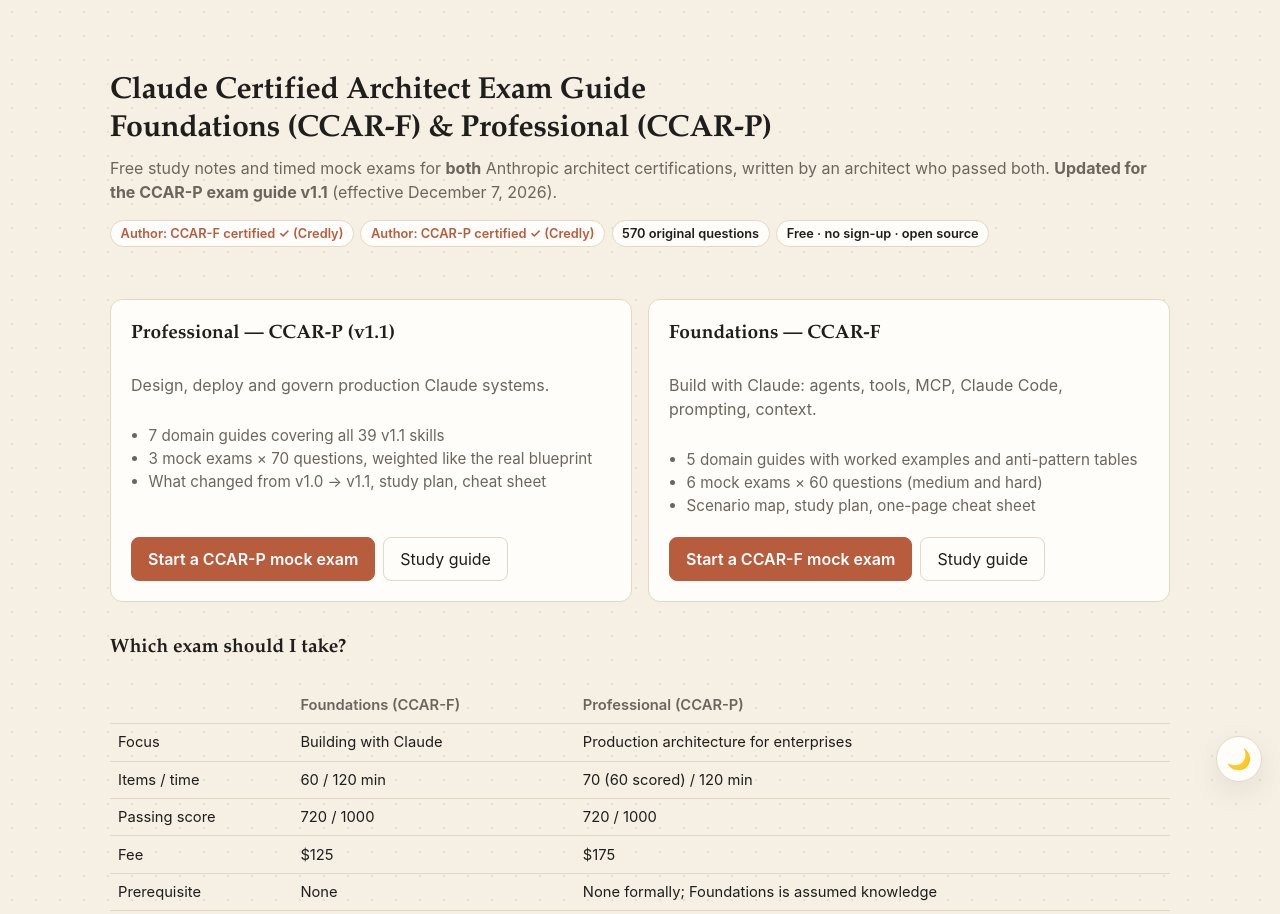
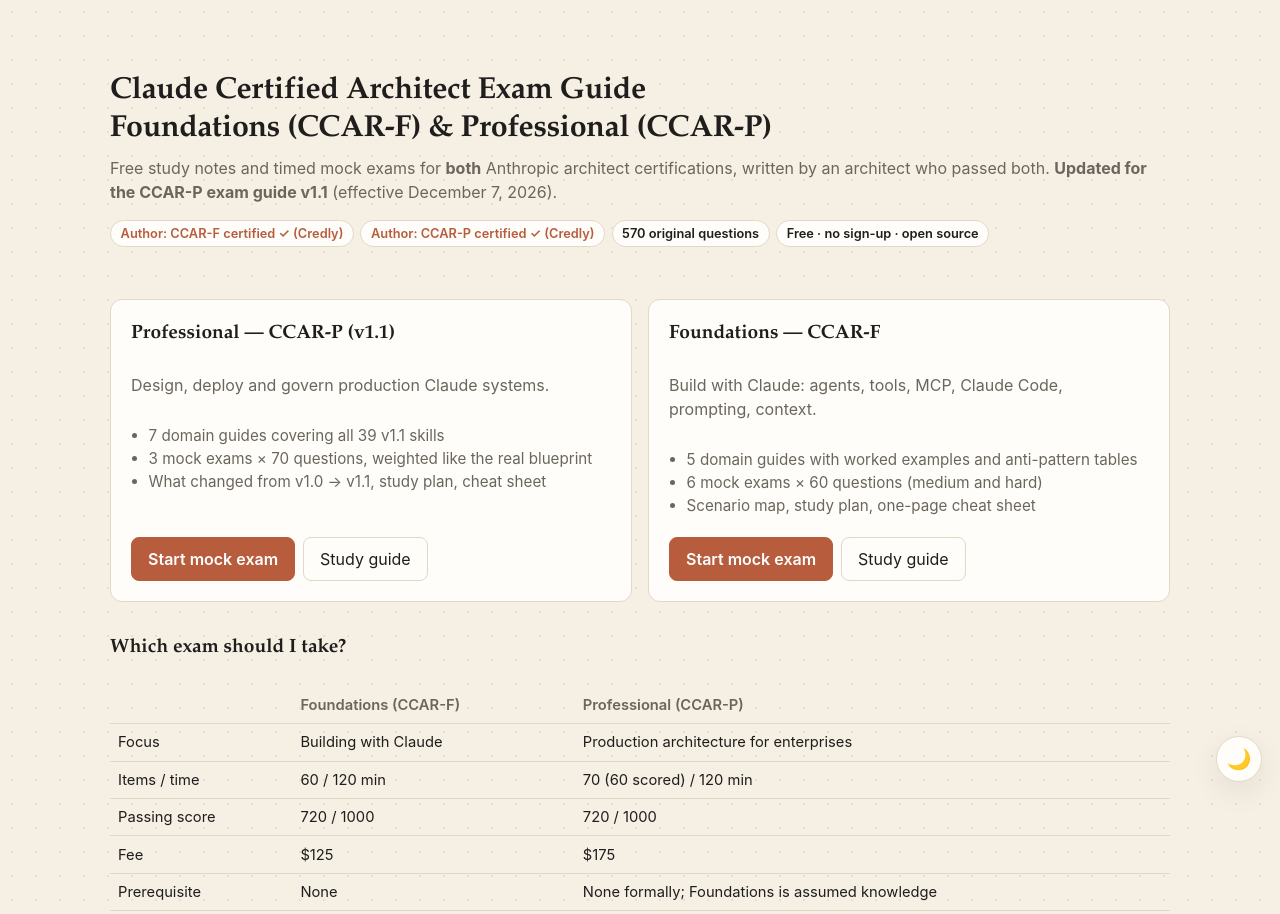
Before and after one commit to utkarsh1agarwal/claude-architect-exam-guide, a plain HTML site: page index.html in a window 1280 px wide. Shown: the top 914 px of the page. Drawn offline with Linux system fonts and the light colour scheme.

Commit message:
chore: shorten mock exam buttons to "Start mock exam"

```diff
--- a/index.html
+++ b/index.html
@@ -119,7 +119,7 @@
           <li>What changed from v1.0 → v1.1, study plan, cheat sheet</li>
         </ul>
         <div class="actions">
-          <a class="btn btn-primary" href="mock-exam/interactive/#professional">Start a CCAR-P mock exam</a>
+          <a class="btn btn-primary" href="mock-exam/interactive/#professional">Start mock exam</a>
           <a class="btn" href="https://github.com/utkarsh1agarwal/claude-architect-exam-guide/tree/main/professional">Study guide</a>
         </div>
       </article>
@@ -132,7 +132,7 @@
           <li>Scenario map, study plan, one-page cheat sheet</li>
         </ul>
         <div class="actions">
-          <a class="btn btn-primary" href="mock-exam/interactive/">Start a CCAR-F mock exam</a>
+          <a class="btn btn-primary" href="mock-exam/interactive/">Start mock exam</a>
           <a class="btn" href="https://github.com/utkarsh1agarwal/claude-architect-exam-guide#claude-certified-architect--foundations-ccar-f">Study guide</a>
         </div>
       </article>
```
Also changed, not shown: 1 other file.
